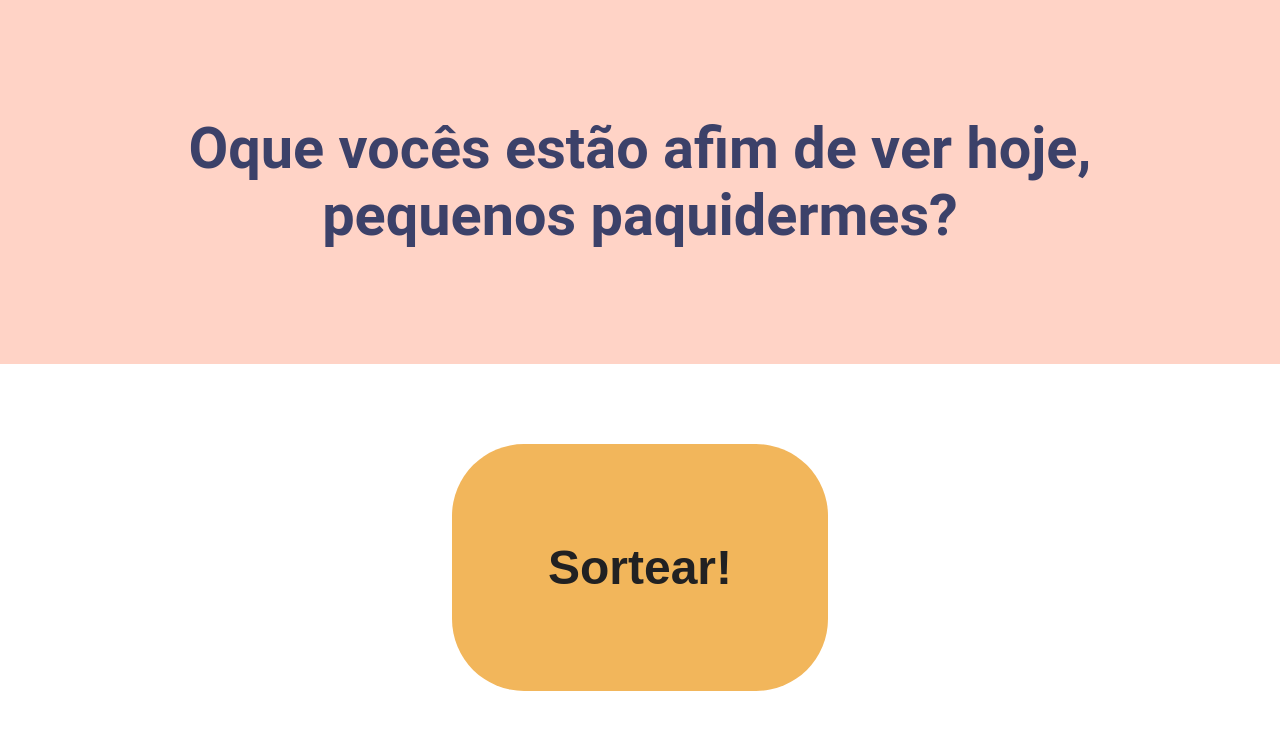
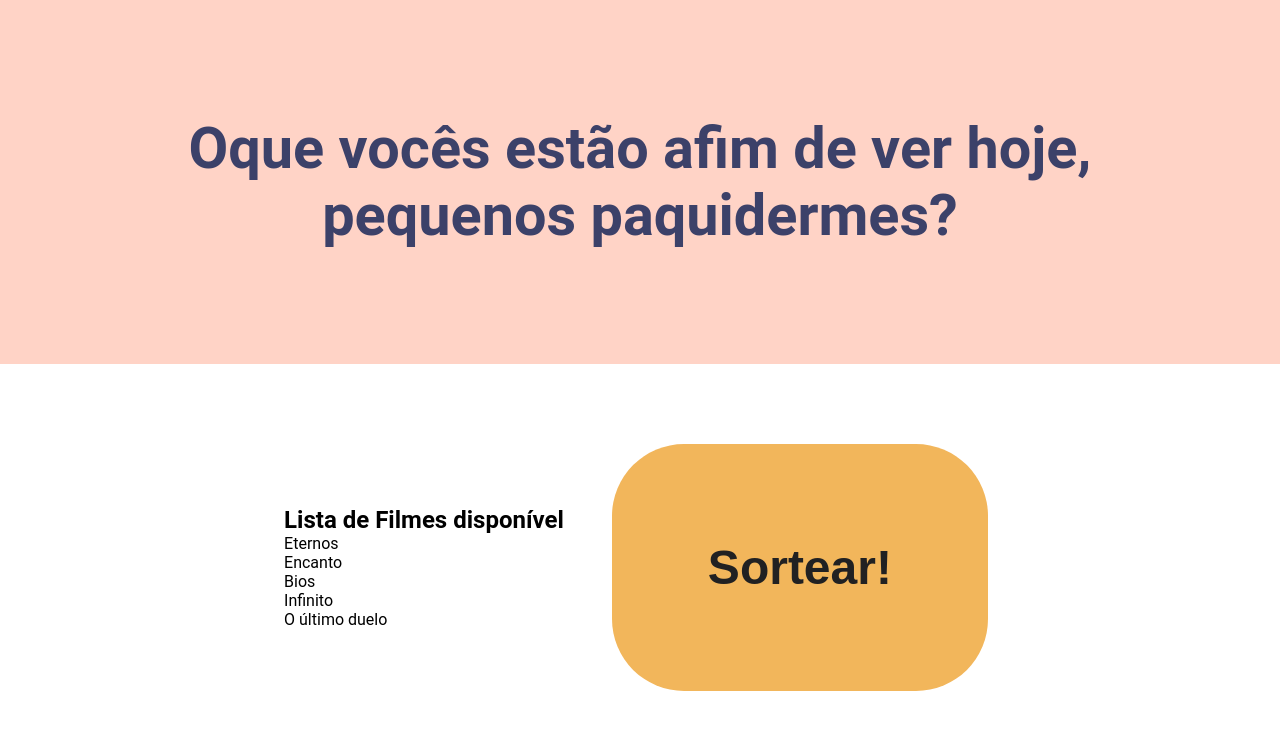
Before and after one commit to LanaGomes/Sorteador-de-Filmes-e-Series, a plain HTML site: page index.html in a window 1280 px wide. Drawn offline with Linux system fonts and the light colour scheme.

Commit message:
Button and list kind ready.

```diff
--- a/index.html
+++ b/index.html
@@ -14,6 +14,11 @@
         </h1>
     </header>
     <nav class="boxButtons">
+
+        <ul id="availableMoviesList">
+            <h2>Lista de Filmes disponível</h2>
+            <li></li>
+        </ul>
         <!-- <button class="group_buttons button_Filmes">Filmes</button>
         <button class="group_buttons button_Series">Séries</button> -->
         <button type = "button" class="group_buttons" id="button_Sortear">Sortear!</button>
--- a/script.js
+++ b/script.js
@@ -1,4 +1,6 @@
 const arrayFilms = ['Eternos','Encanto','Bios','Infinito','O último duelo']
+
+MovieList();
 
 let buttonSortear = document.getElementById('button_Sortear');
 buttonSortear.addEventListener('click',chooseRandonMovie);
@@ -12,3 +14,13 @@ function chooseRandonMovie (){
     document.getElementById('resultado').innerHTML = `O filme escolhido é <strong>"${resultado}"</strong>!`;
     buttonSortear.innerHTML = "Sortear novamente?";
 }
+
+/*como interligar lista de array existente a lista não ordenada*/
+function MovieList() {
+    for (var i = 0; i < arrayFilms.length; i++) {
+      const itensList = document.getElementById('availableMoviesList');
+      const newMovie = document.createElement('li');
+      newMovie.innerHTML = arrayFilms[i];
+      itensList.appendChild(newMovie);
+  }
+}
--- a/style.css
+++ b/style.css
@@ -56,5 +56,9 @@ body {
 }
 
 #button_Sortear:hover {
-    background-color: #e7ff0f;
+    background-color: #9cf0c9;
 }
+
+ul {
+    list-style-type: none
+}
```
